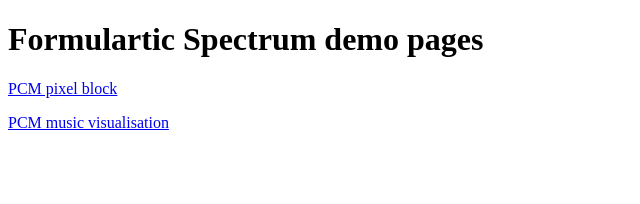
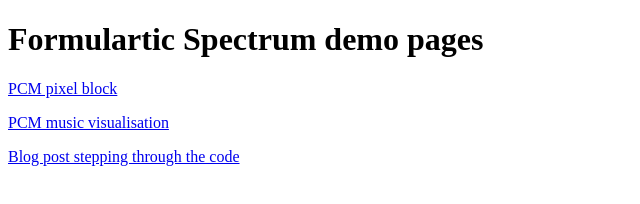
Before and after one commit to noopkat/iltsw, a plain HTML site: page index.html in a window 1280 px wide. Shown: the whole page, without its empty margins (0-640 px from the left). Drawn offline with Linux system fonts and the light colour scheme.

Commit message:
add pony foo blog post to index

```diff
--- a/index.html
+++ b/index.html
@@ -7,5 +7,6 @@
   <h1>Formulartic Spectrum demo pages</h1>
   <p><a href="index2.html">PCM pixel block</a></p>
   <p><a href="index5.html">PCM music visualisation</a></p>
+  <p><a href="https://ponyfoo.com/articles/web-audio-art">Blog post stepping through the code</a></p>
 </body>
 </html>
```
